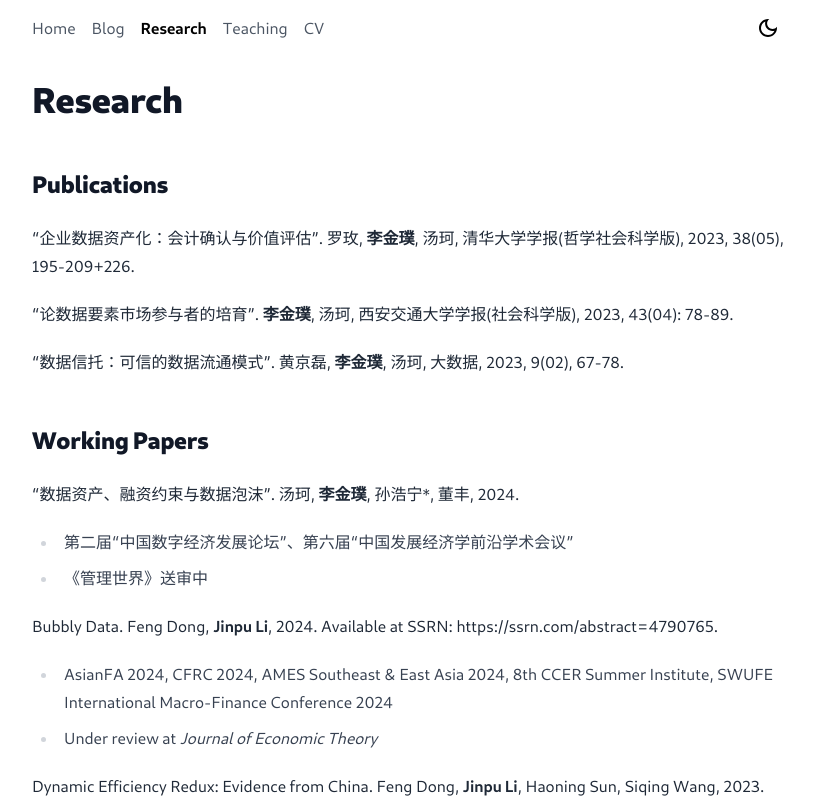
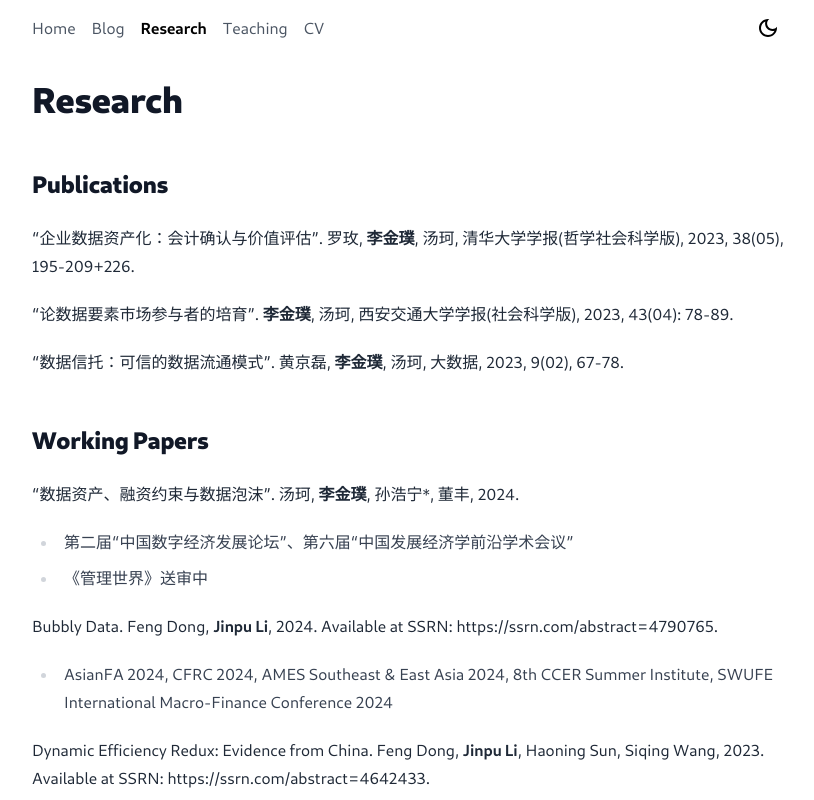
Before and after one commit to lijinpu/lijinpu.github.io, a Next.js app: page /research in a window 1280 px wide. Shown: the top 800 px of the page, without its empty margins (232-1046 px from the left). Built offline with nearby package versions, Linux system fonts and the light colour scheme.

Commit message:
auto update

```diff
--- a/pages/research.tsx
+++ b/pages/research.tsx
@@ -44,7 +44,6 @@ export default function Research() {
         </p>
         <ul>
             <li>AsianFA 2024, CFRC 2024, AMES Southeast & East Asia 2024, 8th CCER Summer Institute, SWUFE International Macro-Finance Conference 2024</li>
-            <li>Under review at <i>Journal of Economic Theory</i></li>
         </ul>
 
         <p>
```
